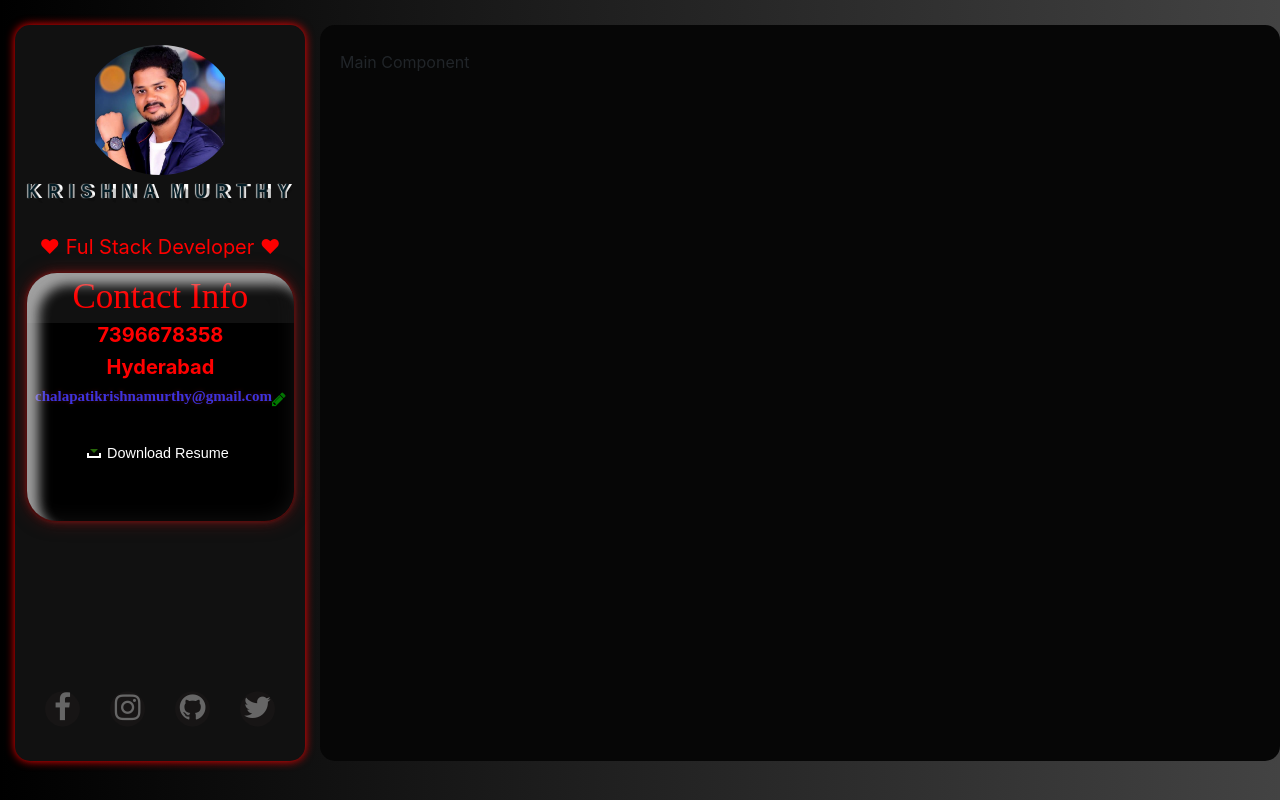
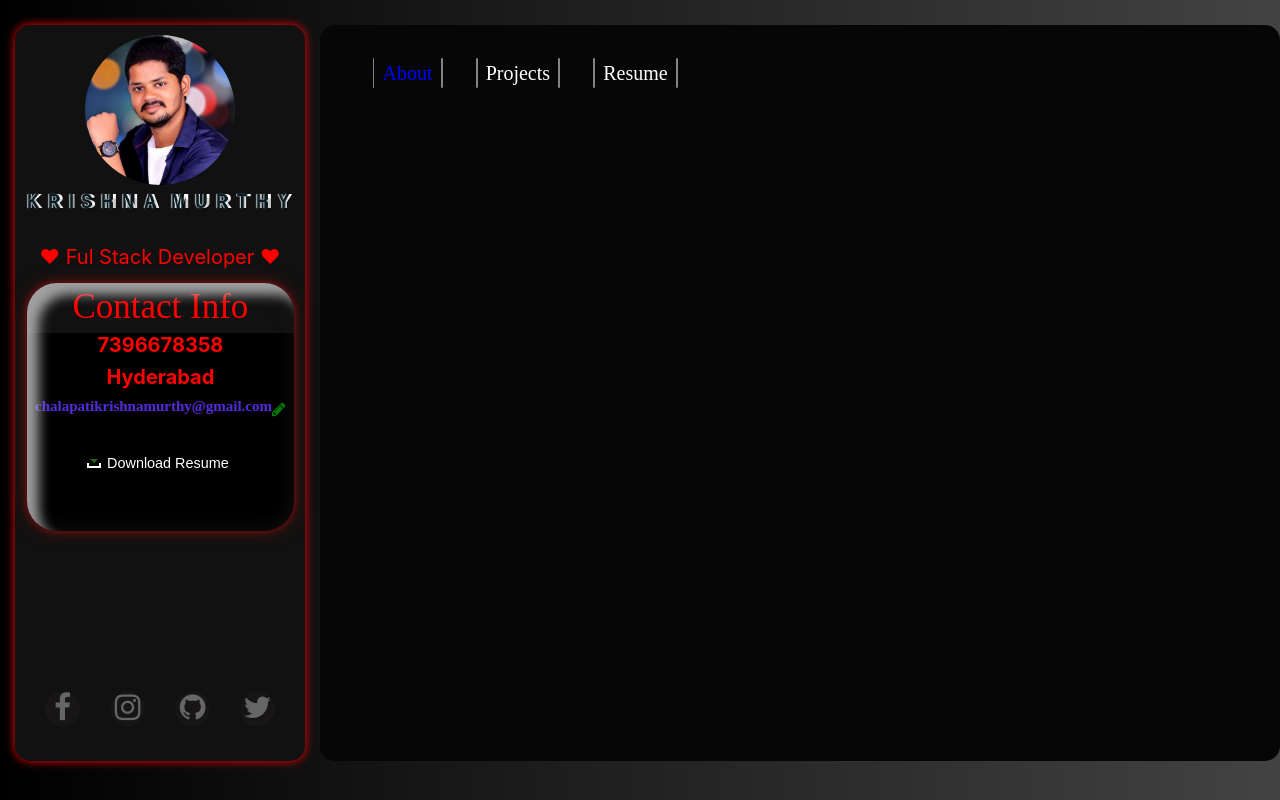
Before and after one commit to chkrishnamurthy/react_portfolio, a React (Create React App) app: page / in a window 1280 px wide. Built offline with nearby package versions, Linux system fonts and the light colour scheme.

Commit message:
navbar done

```diff
--- a/src/App.js
+++ b/src/App.js
@@ -1,4 +1,5 @@
 import React from "react";
+import Navbar from "./components/Navbar";
 import Sidebar from "./components/Sidebar";
 
 function App() {
@@ -10,7 +11,9 @@ function App() {
             <Sidebar />
           </div>
 
-          <div className="col-lg-9 app_main_content">Main Component</div>
+          <div className="col-lg-9 app_main_content">
+            <Navbar />
+          </div>
         </div>
       </div>
     </div>
--- /dev/null
+++ b/src/components/Navbar.css
@@ -0,0 +1,62 @@
+.navbar {
+  /* background-color: white; */
+  /* margin-right: 30px; */
+}
+
+/* Border from Y to X  */
+div.borderYtoX a:before,
+div.borderYtoX a:after {
+  position: absolute;
+  opacity: 0.5;
+  height: 100%;
+  width: 1.9px;
+  content: "";
+  background: #fff;
+  transition: all 0.5s;
+  border-radius: 20px;
+}
+
+div.borderYtoX a:before {
+  left: 0px;
+  top: 0px;
+}
+
+div.borderYtoX a:after {
+  right: 0px;
+  bottom: 0px;
+}
+
+div.borderYtoX a:hover:before,
+div.borderYtoX a:hover:after {
+  opacity: 1;
+  height: 2px;
+  width: 100%;
+  color: white;
+}
+div.borderYtoX a:hover {
+  color: white;
+}
+
+div.navbar_container {
+  font-family: Raleway;
+  margin: 0 auto;
+  /* padding: 10em 3em; */
+  text-align: center;
+}
+
+div.navbar_container a {
+  color: #fff;
+  text-decoration: none;
+  font: 20px Raleway;
+  margin: 0px 10px;
+  padding: 4px 10px;
+  position: relative;
+  z-index: 0;
+  cursor: pointer;
+}
+
+/* .navbar hr {
+  color: white;
+  background-color: white;
+  border: solid white 25px;
+} */
--- /dev/null
+++ b/src/components/Navbar.js
@@ -0,0 +1,34 @@
+import React, { useState } from "react";
+import "./Navbar.css";
+
+const Navbar = () => {
+  const NavButtonList = ["About", "Projects", "Resume"];
+  const [activeID, setActiveID] = useState(0);
+  const [NavButtons, setNavButtons] = useState(NavButtonList);
+
+  const activeClass = {
+    color: "blue",
+    transition: "all 0.6s",
+  };
+
+  return (
+    <div className="col-5 navbar">
+      {NavButtons.map((NavButton, index) => {
+        console.log(index);
+        return (
+          <div key={index} className="navbar_container teal borderYtoX">
+            <a
+              style={activeID == index ? activeClass : null}
+              onClick={() => setActiveID(index)}
+            >
+              {NavButton}
+            </a>
+          </div>
+        );
+      })}
+      <hr />
+    </div>
+  );
+};
+
+export default Navbar;
--- a/src/components/Sidebar.js
+++ b/src/components/Sidebar.js
@@ -27,7 +27,7 @@ const Sidebar = () => {
     <div className="sidebar">
       <img src={avatar} alt="" className="sidebar_avatar" />
       <div className="sidebar_name">
-        <p class="head-title">
+        <p className="head-title">
           <span data-text="K">K</span>
           <span data-text="R">R</span>
           <span data-text="I">I</span>
@@ -48,20 +48,20 @@ const Sidebar = () => {
         &#10084; Ful Stack Developer &#10084;
       </div>
 
-      <div class="card js-tilt" ref={tilt}>
+      <div className="card js-tilt" ref={tilt}>
         <header>
           <div>Contact Info</div>
         </header>
-        <div class="card__body">
+        <div className="card__body">
           <h2>7396678358</h2>
           <h2>Hyderabad</h2>
           <div className="mail">
             <h1>chalapatikrishnamurthy@gmail.com</h1>
-            <a href="#" onClick={handleEmailMe}>
-              <i class="fa fa-pencil" aria-hidden="true"></i>
+            <a href="/#" onClick={handleEmailMe}>
+              <i className="fa fa-pencil" aria-hidden="true"></i>
             </a>
           </div>
-          <a href="#" download="#">
+          <a href="/#" download="#">
             <div className="buttonDownload">Download Resume</div>
           </a>
         </div>
@@ -71,23 +71,23 @@ const Sidebar = () => {
       <div className="sidebar_social_icons">
         <ul>
           <li>
-            <a href="#">
-              <i class="fa fa-facebook" aria-hidden="true"></i>
+            <a href="/#">
+              <i className="fa fa-facebook" aria-hidden="true"></i>
             </a>
           </li>
           <li>
-            <a href="#">
-              <i class="fa fa-instagram" aria-hidden="true"></i>
+            <a href="/#">
+              <i className="fa fa-instagram" aria-hidden="true"></i>
             </a>
           </li>
           <li>
-            <a href="#">
-              <i class="fa fa-github" aria-hidden="true"></i>
+            <a href="/#">
+              <i className="fa fa-github" aria-hidden="true"></i>
             </a>
           </li>
           <li>
-            <a href="#">
-              <i class="fa fa-twitter" aria-hidden="true"></i>
+            <a href="/#">
+              <i className="fa fa-twitter" aria-hidden="true"></i>
             </a>
           </li>
         </ul>
--- a/src/index.css
+++ b/src/index.css
@@ -40,16 +40,15 @@ body {
   height: 100%;
   border-radius: 15px;
 
-  padding: 20px 10.6px;
+  padding: 10px 10.6px;
   box-shadow: 0 0 10px red;
   text-align: center;
   color: red;
 }
 
 .sidebar_avatar {
-  height: 130px;
+  height: 150px;
   width: 150px;
-  object-fit: contain;
   border-radius: 100%;
 }
 
```
